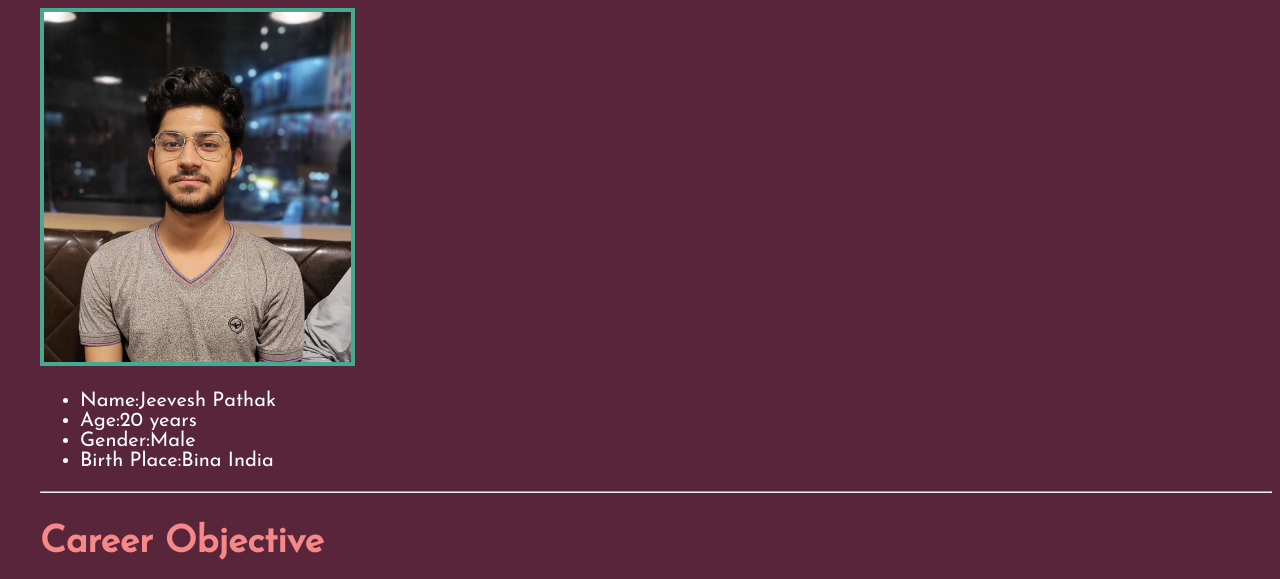
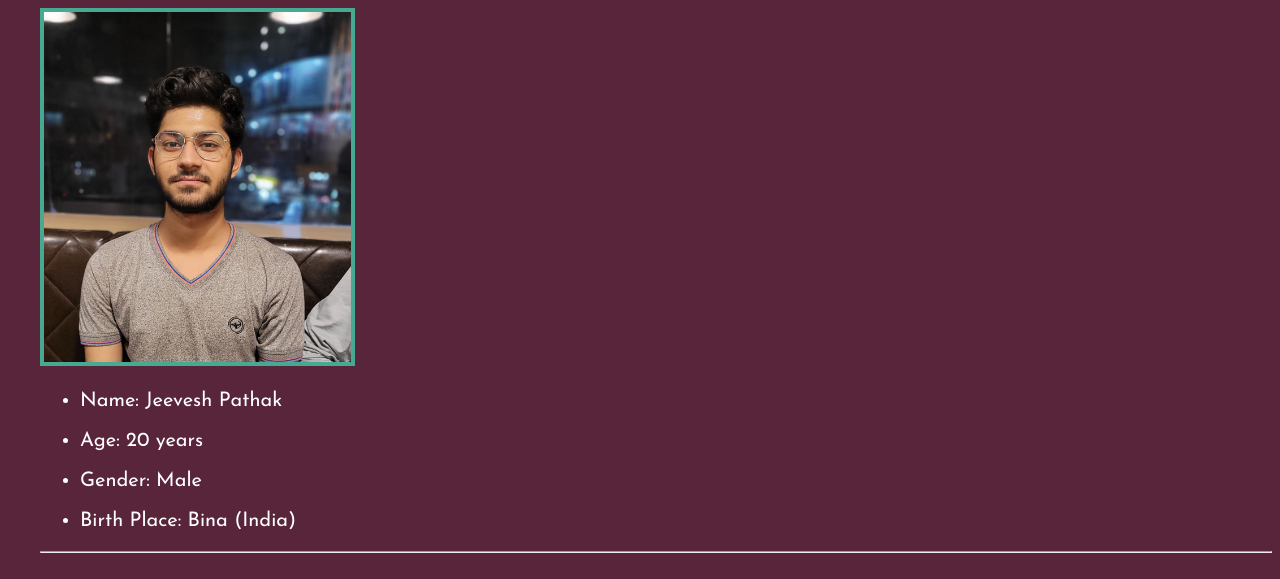
Before and after one commit to jeevesh7nit/My_Resume, a plain HTML site: page index.html in a window 1280 px wide. Shown: the part 210-789 px from the top of the page. Drawn offline with Linux system fonts and the light colour scheme; a web font is replaced by a local one.

Commit message:
Update index.html

```diff
--- a/index.html
+++ b/index.html
@@ -22,12 +22,17 @@
     <div class="about" class="detail">
         <img id="profile" src="./assets/images/jeevesh.png" height="300">
 
+       <div id="nameage">
         <ul>
-            <li>Name:Jeevesh Pathak</li>
-            <li>Age:20 years</li>
-            <li>Gender:Male</li>
-            <li>Birth Place:Bina India</li>
+            <li>Name: Jeevesh Pathak</li>
+            <br>
+            <li>Age: 20 years</li>
+            <br>
+            <li>Gender: Male</li>
+            <br>
+            <li>Birth Place: Bina (India)</li>
         </ul>
+       </div>
     </div>
 
     <hr />
```
